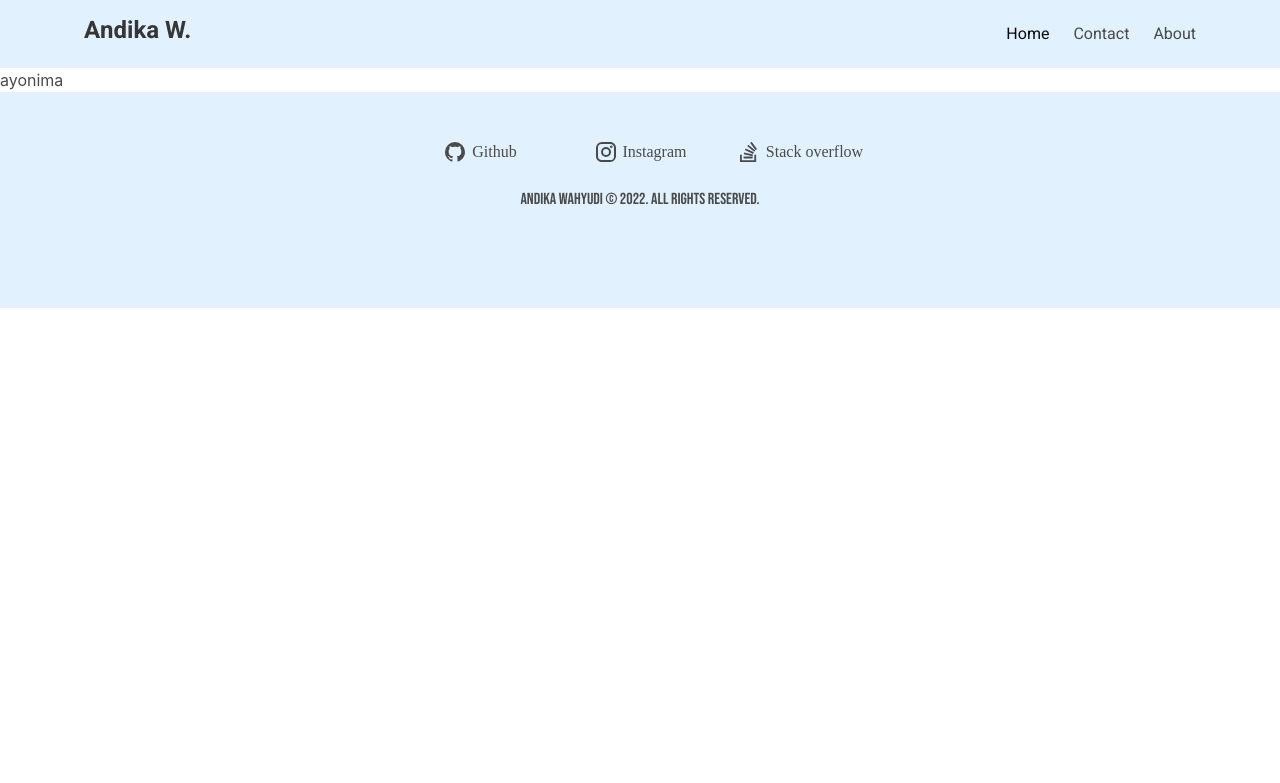
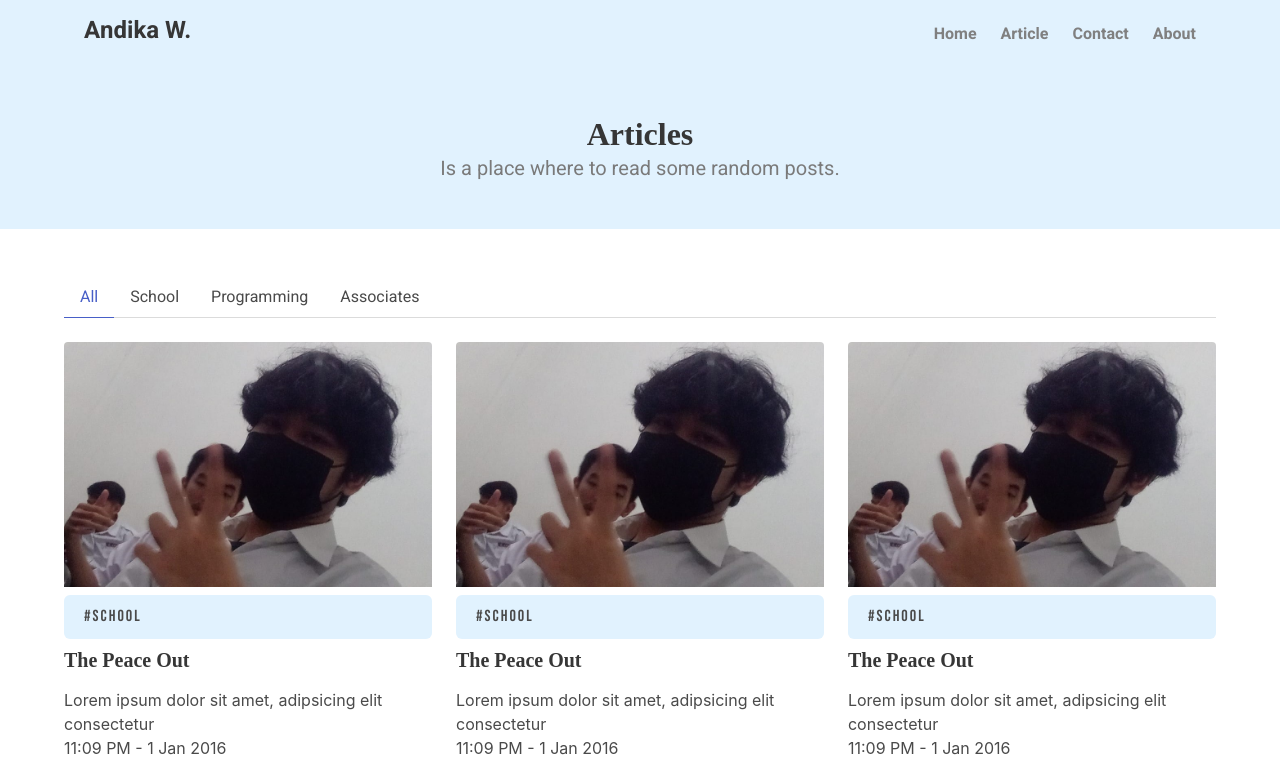
Before and after one commit to gsnipedev/andika-blog, a Nuxt app: page /article in a window 1280 px wide. Shown: the top 783 px of the page. Built offline with nearby package versions, Linux system fonts and the light colour scheme; a web font is replaced by a local one.

Commit message:
Polishs a bit in home and article page

```diff
--- a/components/Card.vue
+++ b/components/Card.vue
@@ -10,11 +10,11 @@ export default {
   <div class="card">
     <div class="card-image">
       <figure class="image is-3by2">
-        <img src="https://picsum.photos/200" alt="Placeholder image" />
+        <img src="~/public/andikapeace.jpg" alt="Placeholder image" />
       </figure>
     </div>
-    <div class="box bg-lightblue mt-2 bebas">#Programming</div>
-    <div class="title is-5 patua">The nemesis on my way</div>
+    <div class="box bg-lightblue mt-2 bebas">#School</div>
+    <div class="title is-5 patua">The Peace Out</div>
     <div class="card-content">
       <div class="content">
         {{ textContent }}
--- a/components/Footer.vue
+++ b/components/Footer.vue
@@ -1,6 +1,6 @@
 <template>
   <footer class="footer bg-lightblue">
-    <div class="columns patua is-centered">
+    <div class="columns patua is-centered is-multiline">
       <div class="column">
         <svg style="width: 24px; height: 24px" viewBox="0 0 24 24">
           <path
@@ -41,8 +41,8 @@
 <style scoped lang="scss">
 $lime: #00e87c;
 
-.level-item {
-  border-radius: 5px;
+.footer {
+  padding: 3rem 1.5rem 3rem;
 }
 
 .column {
--- a/components/Navbar.vue
+++ b/components/Navbar.vue
@@ -15,9 +15,10 @@
 
       <div id="mainNavbar" class="navbar-menu heebo">
         <div class="navbar-end">
-          <a class="navbar-item is-active"> Home </a>
-          <a class="navbar-item"> Contact </a>
-          <a class="navbar-item"> About </a>
+          <a class="navbar-item" href="/"> Home </a>
+          <a class="navbar-item" href="article"> Article </a>
+          <a class="navbar-item" href="contact"> Contact </a>
+          <a class="navbar-item" href="about"> About </a>
         </div>
       </div>
     </nav>
@@ -26,10 +27,13 @@
 
 <style scoped lang="scss">
 $lime: #00e87c;
-.navbar-item:hover {
-  background-color: $lime;
-  border-radius: 5px;
-  color: black;
+.navbar-item {
   font-weight: 600;
+  color: gray;
+
+  &:hover {
+    background-color: $lime;
+    color: black;
+  }
 }
 </style>
--- a/nuxt.config.ts
+++ b/nuxt.config.ts
@@ -1,5 +1,10 @@
 // https://v3.nuxtjs.org/api/configuration/nuxt.config
 export default defineNuxtConfig({
+  app: {
+    head: {
+      title: "Andika's Dungeon",
+    },
+  },
   typescript: {
     shim: false,
   },
--- /dev/null
+++ b/pages/article/[id].vue
@@ -0,0 +1,3 @@
+<template>
+  <h1>Dynamic Route</h1>
+</template>
--- a/pages/article/index.vue
+++ b/pages/article/index.vue
@@ -1,3 +1,29 @@
 <template>
-  <h1>ayonima</h1>
+  <section class="section bg-lightblue">
+    <div class="container block has-text-centered">
+      <h1 class="title is-3 patua">Articles</h1>
+      <h2 class="subtitle heebo block pt-4 has-text-grey">Is a place where to read some random posts.</h2>
+    </div>
+  </section>
+
+  <section class="section">
+    <div class="container block">
+      <div class="tabs heebo">
+        <ul>
+          <li class="is-active"><a>All</a></li>
+          <li><a>School</a></li>
+          <li><a>Programming</a></li>
+          <li><a>Associates</a></li>
+        </ul>
+      </div>
+    </div>
+
+    <div class="container block">
+      <div class="columns is-multiline">
+        <div class="column is-one-quarter-fullhd is-one-third-desktop is-half-tablet" v-for="i in 4">
+          <Card textContent="Lorem ipsum dolor sit amet, adipsicing elit consectetur" />
+        </div>
+      </div>
+    </div>
+  </section>
 </template>
--- a/pages/index.vue
+++ b/pages/index.vue
@@ -1,7 +1,7 @@
 <template>
   <section class="section bg-lightblue">
     <div class="container block has-text-centered">
-      <h1 class="title is-3 heebo-black">Andika's Dungeon</h1>
+      <h1 class="title is-3 patua">Andika's Dungeon</h1>
       <h2 class="subtitle heebo block pt-4 has-text-grey">Just a random blog with random posts from a random guy.</h2>
     </div>
   </section>
```
Also changed, not shown: public/andikapeace.jpg (added).
